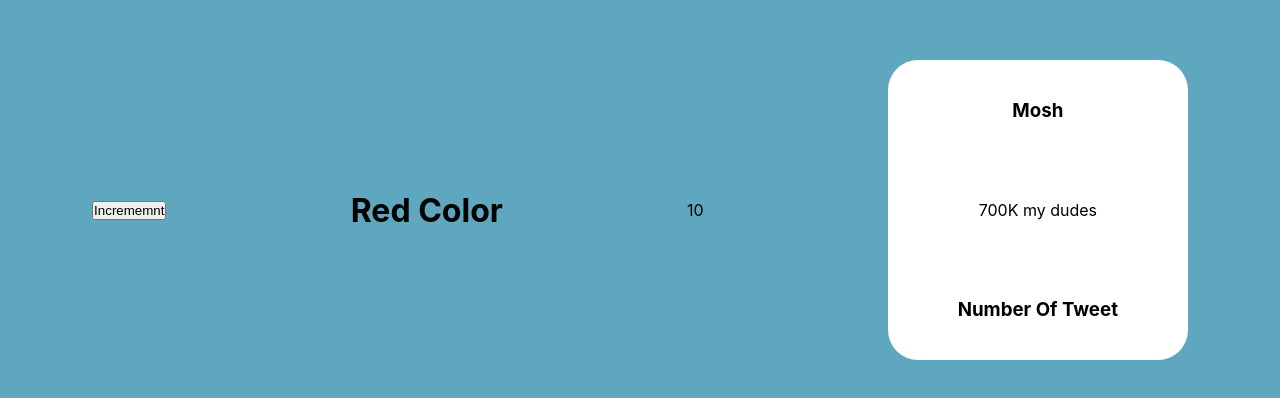
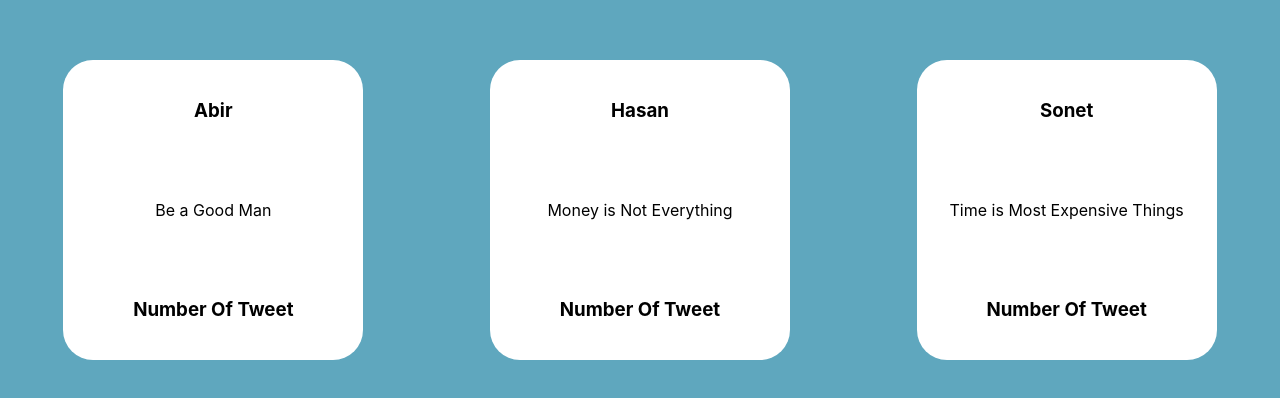
Before and after one commit to Abirsonet563/developedbyed-React-Tutorial, a React (Create React App) app in the folder projectreact/: page / in a window 1280 px wide. Shown: the part 190-588 px from the top of the page. Built offline with nearby package versions, Linux system fonts and the light colour scheme.

Commit message:
Display Data Using Array and Map Function

```diff
--- a/projectreact/src/App.js
+++ b/projectreact/src/App.js
@@ -2,20 +2,17 @@ import React, {useState} from 'react';
 import Tweet from './tweet';
 
 function App(){
-  const [red, setRed] = useState(false)
-  const [count, setCount] = useState(10);
-  function increment (){
-   setCount(count + 1);
-  //  setRed(true)
-  //toggle
-  setRed(!red);
-}
+const [users, setUsers] = useState([
+  {name: "Abir", message: "Be a Good Man"},
+  {name: "Hasan", message: "Money is Not Everything"},
+  {name: "Sonet", message: "Time is Most Expensive Things"}
+]);
+
   return(
     <div className='app'>
-      <button onClick={increment}>Incrememnt</button>
-      <h1 className={red ? "red" : ""}>Red Color</h1>
-      <p>{count}</p>
-      <Tweet name="Mosh" message="700K my dudes"/>
+     {users.map(user => (
+      <Tweet name= {user.name} message = {user.message}/>
+     ))}
 
     </div>
   );
```
